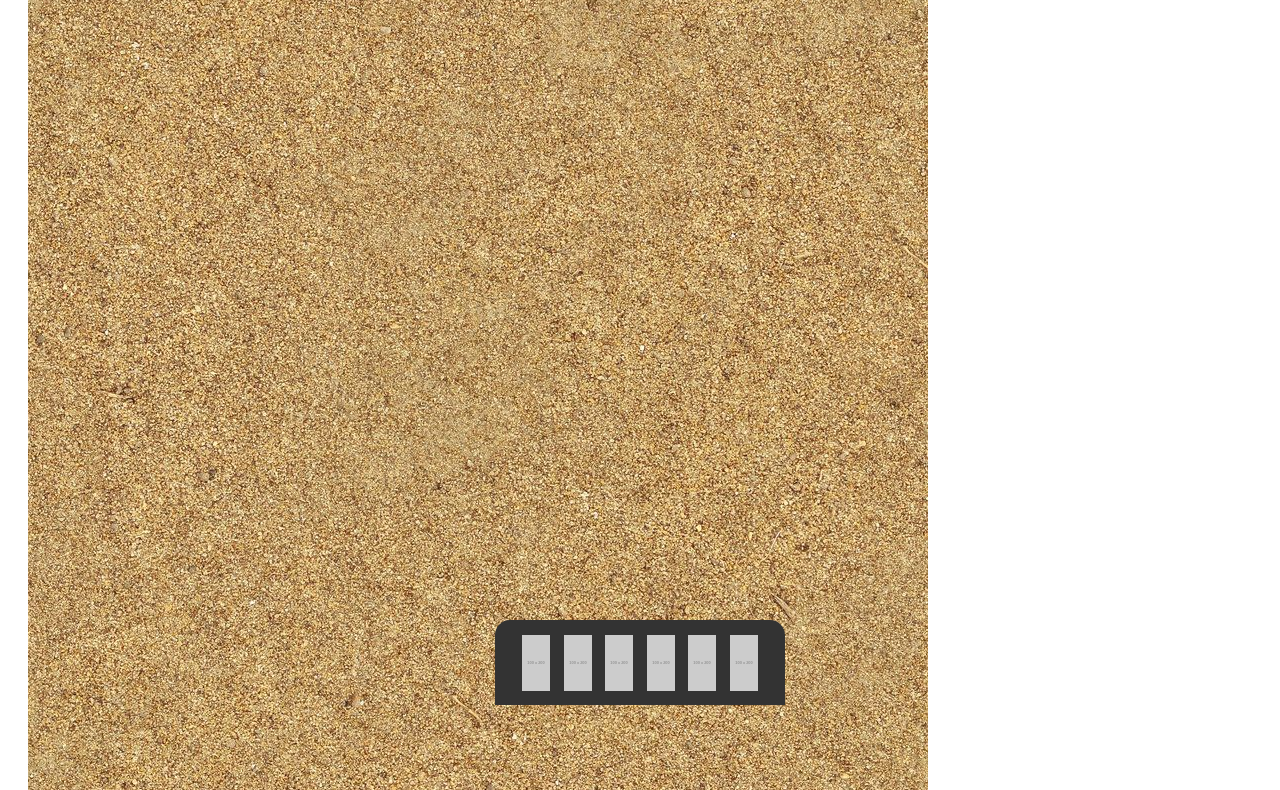
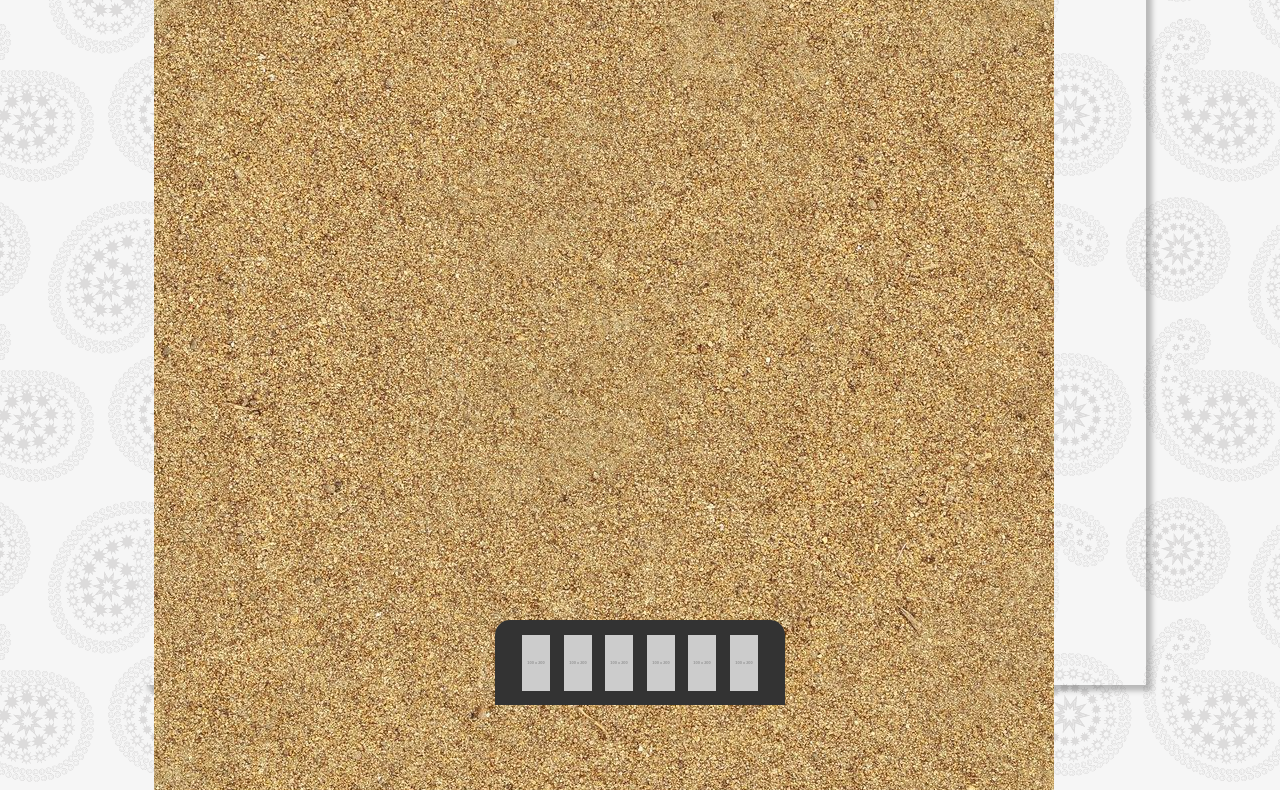
Before and after one commit to srcorbetto/saloon-shootout, a website: page public/index.html in a window 1280 px wide. Shown: the part 95-885 px from the top of the page. Drawn offline with Linux system fonts and the light colour scheme; placeholder pictures from the web are drawn by us.

Commit message:
Created wrapper for aframe

```diff
--- a/public/assets/css/style.css
+++ b/public/assets/css/style.css
@@ -1,6 +1,24 @@
 html {
     font-family: 'Arvo', serif;
 }
+
+body {
+    background: url(../img/paisley.png) center center repeat;
+}
+
+.aframe-wrapper {
+    max-width: 80%;
+    max-height: 95vh;
+    margin: 2.5vh auto;
+    -webkit-box-shadow: 10px 10px 5px -4px rgba(51,51,51,0.31);
+    -moz-box-shadow: 10px 10px 5px -4px rgba(51,51,51,0.31);
+    box-shadow: 10px 10px 5px -4px rgba(51,51,51,0.31);
+}
+
+/* a-scene {
+    width: 900px;
+    height: 900px;
+} */
 
 .life-holder {
     position: absolute;
--- a/public/index.html
+++ b/public/index.html
@@ -15,11 +15,18 @@
 
     <!-- AFrame -->
     <script src="https://aframe.io/releases/0.9.2/aframe.min.js"></script>
+
+    <style>
+        a-scene {
+            width: 100%;
+            height: 95vh;
+        }
+    </style>
 </head>
     </head>
     <body>
-        <a-scene>
-
+        <div class="aframe-wrapper">
+            <a-scene embedded>
                 <!-- Preloaded Assets -->
                 <a-assets>
                     <a-asset-item id="gunObj" src="/assets/models/gun/gun.obj" />
@@ -170,6 +177,7 @@
                     <div class="score"></div>
                 </div>
             </a-scene>
+        </div>
 
         <!-- Logic -->
         <script src="/assets/js/balloonAnimations.js" async defer></script>
```
Also changed, not shown: public/assets/img/paisley.png (added), 2 other files. Lines whose indentation alone changed are shown as unchanged.
